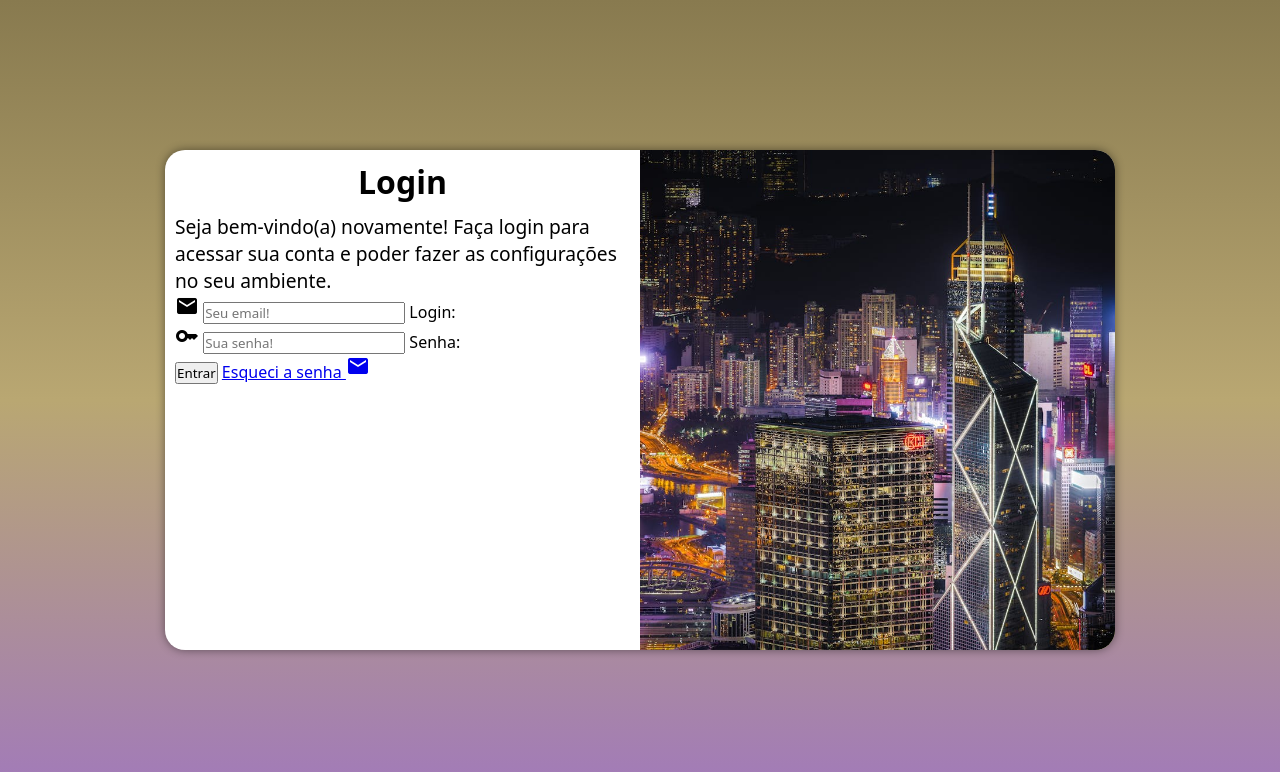
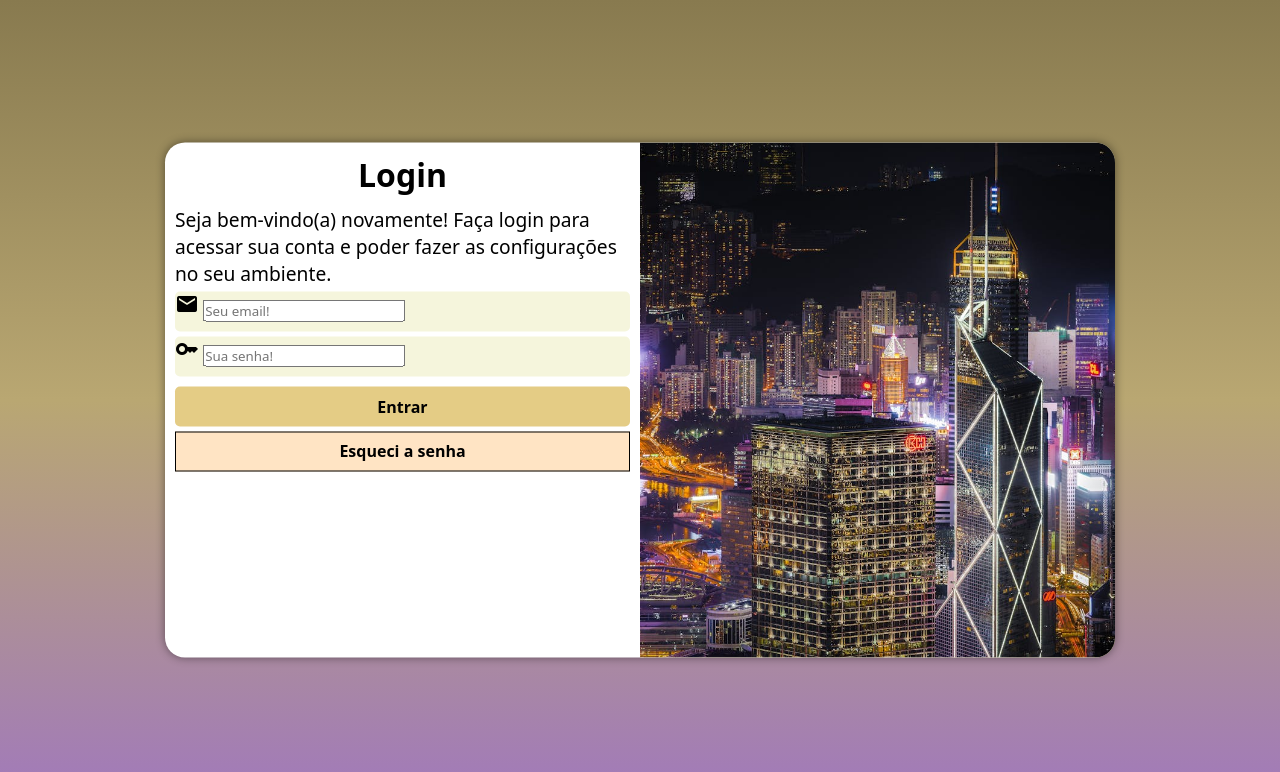
Before and after one commit to joaoluis25/projeto-login, a PHP site: page / in a window 1280 px wide. Shown: the top 772 px of the page. Run offline with PHP 8.4, Linux system fonts and the light colour scheme.

Commit message:
terceira atualização

```diff
--- a/estilos/cll.css
+++ b/estilos/cll.css
@@ -32,7 +32,7 @@ main{
 #login{
     background-color: white;
     width: 250px;
-    height: 500px;
+    height: 515px;
     border-radius: 20px;
     position: absolute;
     top: 50%;
@@ -77,3 +77,56 @@ main{
 #formulario p{
     font-size: 0.8em;
 }
+
+form > .campo{
+    background-color: beige;
+    width: 100%;
+    height: 40px;
+    border-radius: 5px;
+    margin: 5px 0px;
+
+}
+
+form label{
+    display: none;
+}
+
+form i{
+    color: black;
+}
+
+form > input[type=submit]{
+    display: block;
+    font-size: 1em;
+    width: 100%;
+    height: 40px;
+    background-color: #e4cc85;
+    font-weight: bolder;
+    border: none;
+    border-radius: 5px;
+    margin-top: 10px;
+    cursor: pointer;
+}
+
+form > input[type=submit]:hover{
+    background-color: #C2B078;
+}
+
+form > a.botao{
+    display: block;
+    text-align: center;
+    font-size: 1em;
+    padding-top: 7px;
+    width: 100%;
+    height: 40px;
+    margin-top: 5px;
+    background-color: bisque;
+    border: 1px solid black;
+    text-decoration: none;
+    color: black;
+    font-weight: bolder;
+}
+
+form > a.botao:hover{
+    background-image: linear-gradient(to right,#ffee56a4,#f54bf5a4);
+}
--- a/index.html
+++ b/index.html
@@ -23,13 +23,13 @@
                         <input type="email" name="login" id="ilogin" placeholder="Seu email!" autocomplete="email" required maxlength="20">
                         <label for="ilogin">Login:</label>
                     </div>
-                    <div>
+                    <div class="campo">
                         <i class="material-icons"> key </i>
                         <input type="password" name="senha" id="isenha" placeholder="Sua senha!" autocomplete="current-password" required minlength="4" maxlength="8">
                         <label for="isenha">Senha:</label>
                     </div>
                     <input type="submit" value="Entrar">
-                    <a href="esqueci.html">Esqueci a senha <i class="material-icons">mail</i></a>
+                    <a href="esqueci.html" class="botao">Esqueci a senha </a>
                 </form>
             </div>
         </section>
```
